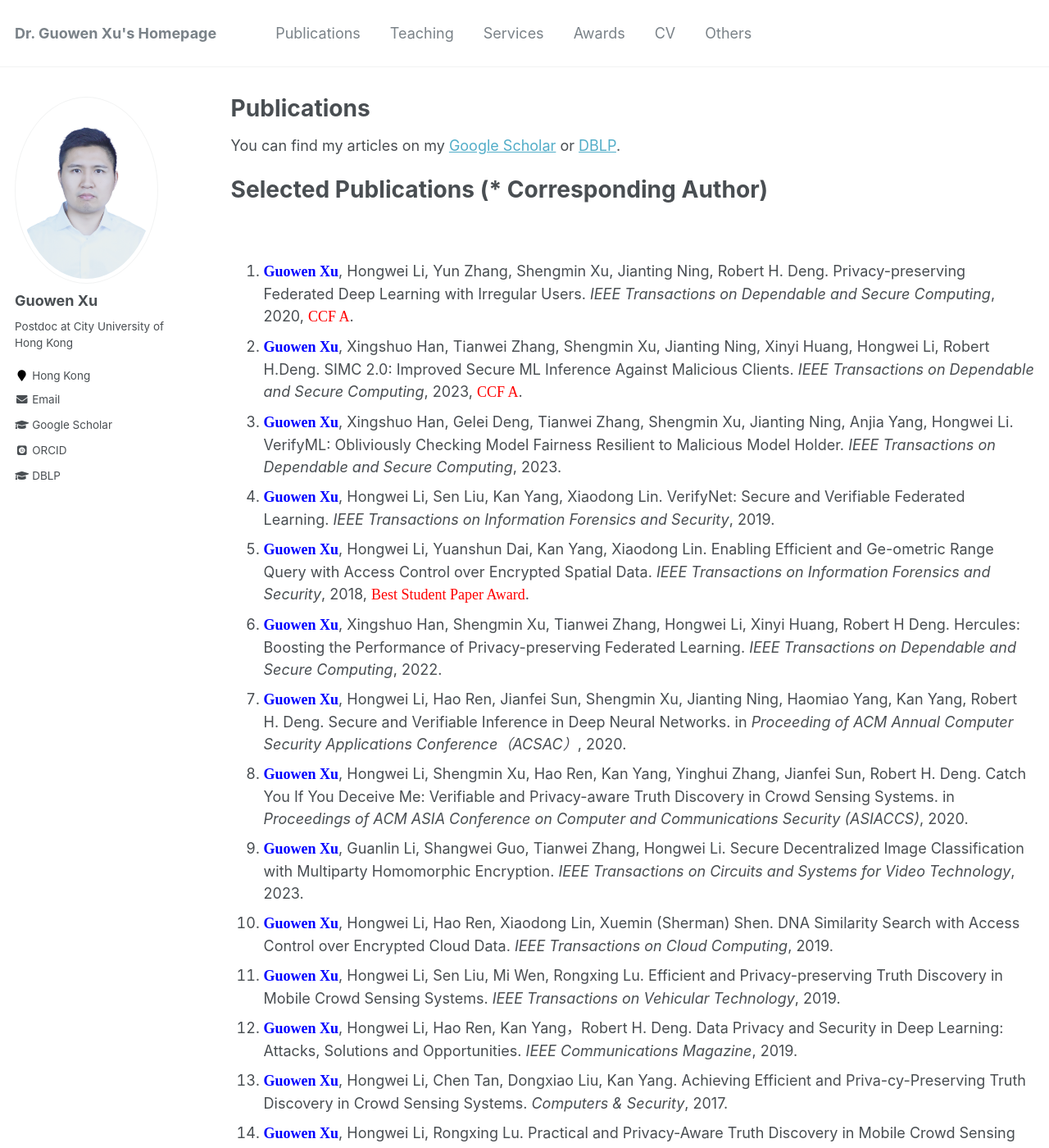
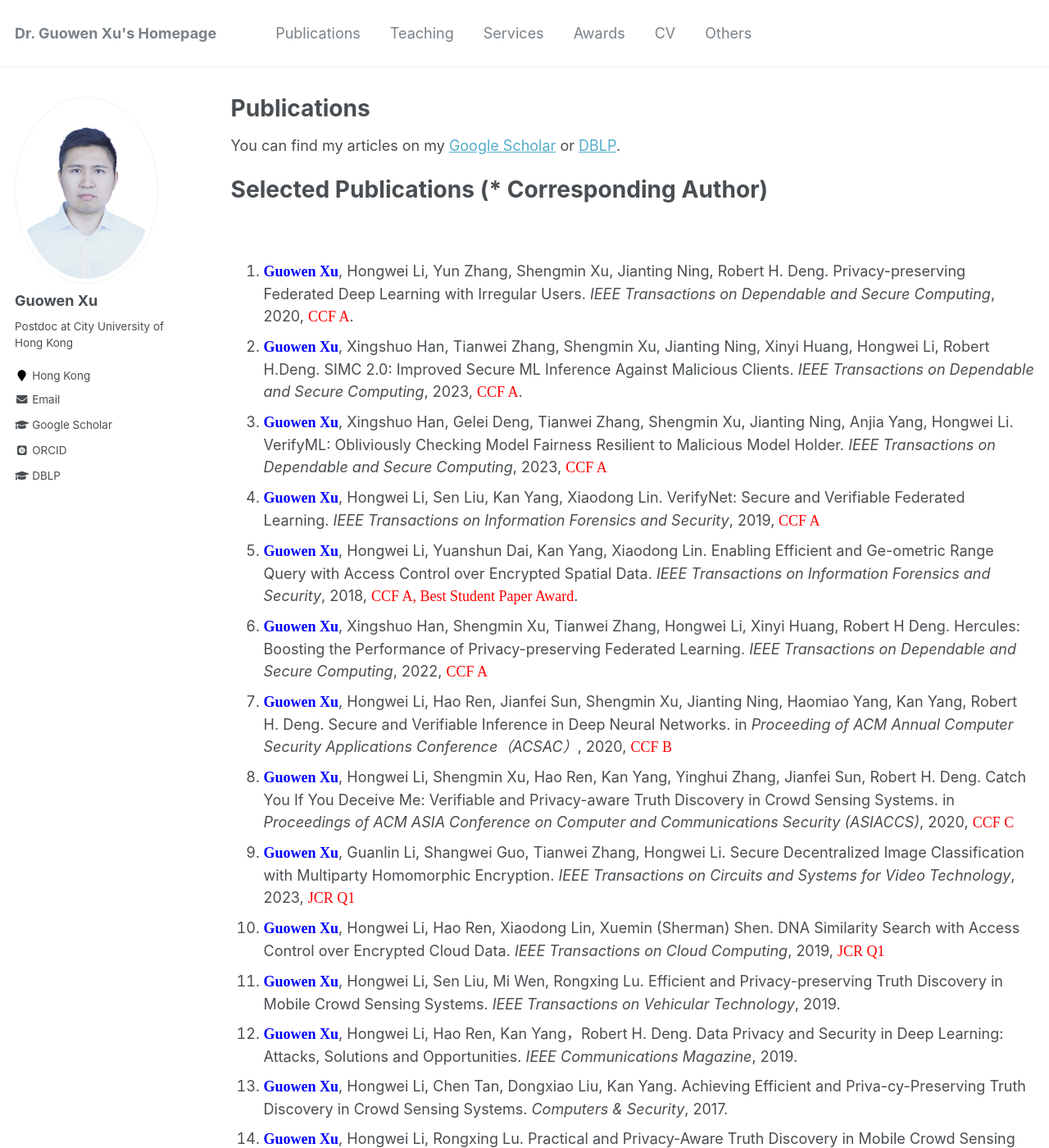
Before and after one commit to Guowen-xu/guowen-xu.github.io, a Jekyll site: the page built from _pages/publications.md, in a window 1280 px wide and 1400 px high. Shown: the whole window at 82% size. Built offline with Jekyll 4.4.1, drawn with Linux system fonts in a browser that asks for light colours; some web fonts are replaced.

Commit message:
Update publications.md

```diff
--- a/_pages/publications.md
+++ b/_pages/publications.md
@@ -16,14 +16,14 @@ You can find my articles on my [Google Scholar](https://scholar.google.com.hk/ci
 
 1. **<font face="Times New Roman" color=blue size=4> Guowen Xu</font>**, Hongwei Li, Yun Zhang, Shengmin Xu, Jianting Ning, Robert H. Deng. Privacy-preserving Federated Deep Learning with Irregular Users. *IEEE Transactions on Dependable and Secure Computing*, 2020, <font face="Times New Roman" color=red size=4> CCF A</font>.
 2. **<font face="Times New Roman" color=blue size=4> Guowen Xu</font>**, Xingshuo Han, Tianwei Zhang, Shengmin Xu, Jianting Ning, Xinyi Huang, Hongwei Li, Robert H.Deng. SIMC 2.0: Improved Secure ML Inference Against Malicious Clients. *IEEE Transactions on Dependable and Secure Computing*, 2023, <font face="Times New Roman" color=red size=4> CCF A</font>.
-3. **<font face="Times New Roman" color=blue size=4> Guowen Xu</font>**, Xingshuo Han, Gelei Deng, Tianwei Zhang, Shengmin Xu, Jianting Ning, Anjia Yang, Hongwei Li. VerifyML: Obliviously Checking Model Fairness Resilient to Malicious Model Holder. *IEEE Transactions on Dependable and Secure Computing*, 2023.
-4. **<font face="Times New Roman" color=blue size=4> Guowen Xu</font>**, Hongwei Li, Sen Liu, Kan Yang, Xiaodong Lin. VerifyNet: Secure and Verifiable Federated Learning. *IEEE Transactions on Information Forensics and Security*, 2019.
-5. **<font face="Times New Roman" color=blue size=4> Guowen Xu</font>**, Hongwei Li, Yuanshun Dai, Kan Yang, Xiaodong Lin. Enabling Efficient and Ge-ometric Range Query with Access Control over Encrypted Spatial Data. *IEEE Transactions on Information Forensics and Security*,  2018, <font face="Times New Roman" color=red size=4> Best Student Paper Award</font>.
-6. **<font face="Times New Roman" color=blue size=4> Guowen Xu</font>**, Xingshuo Han, Shengmin Xu, Tianwei Zhang, Hongwei Li, Xinyi Huang, Robert H Deng. Hercules: Boosting the Performance of Privacy-preserving Federated Learning. *IEEE Transactions on Dependable and Secure Computing*, 2022.
-7. **<font face="Times New Roman" color=blue size=4> Guowen Xu</font>**, Hongwei Li, Hao Ren, Jianfei Sun, Shengmin Xu, Jianting Ning, Haomiao Yang, Kan Yang, Robert H. Deng. Secure and Verifiable Inference in Deep Neural Networks. in *Proceeding of ACM Annual Computer Security Applications Conference（ACSAC）*, 2020.
-8. **<font face="Times New Roman" color=blue size=4> Guowen Xu</font>**, Hongwei Li, Shengmin Xu, Hao Ren, Kan Yang, Yinghui Zhang, Jianfei Sun, Robert H. Deng. Catch You If You Deceive Me: Verifiable and Privacy-aware Truth Discovery in Crowd Sensing Systems. in *Proceedings of ACM ASIA Conference on Computer and Communications Security (ASIACCS)*, 2020.
-9. **<font face="Times New Roman" color=blue size=4> Guowen Xu</font>**, Guanlin Li, Shangwei Guo, Tianwei Zhang, Hongwei Li. Secure Decentralized Image Classification with Multiparty Homomorphic Encryption. *IEEE Transactions on Circuits and Systems for Video Technology*, 2023.
-10. **<font face="Times New Roman" color=blue size=4> Guowen Xu</font>**, Hongwei Li, Hao Ren, Xiaodong Lin, Xuemin (Sherman) Shen. DNA Similarity Search with Access Control over Encrypted Cloud Data. *IEEE Transactions on Cloud Computing*, 2019.
+3. **<font face="Times New Roman" color=blue size=4> Guowen Xu</font>**, Xingshuo Han, Gelei Deng, Tianwei Zhang, Shengmin Xu, Jianting Ning, Anjia Yang, Hongwei Li. VerifyML: Obliviously Checking Model Fairness Resilient to Malicious Model Holder. *IEEE Transactions on Dependable and Secure Computing*, 2023, <font face="Times New Roman" color=red size=4> CCF A</font>
+4. **<font face="Times New Roman" color=blue size=4> Guowen Xu</font>**, Hongwei Li, Sen Liu, Kan Yang, Xiaodong Lin. VerifyNet: Secure and Verifiable Federated Learning. *IEEE Transactions on Information Forensics and Security*, 2019,<font face="Times New Roman" color=red size=4> CCF A</font>
+5. **<font face="Times New Roman" color=blue size=4> Guowen Xu</font>**, Hongwei Li, Yuanshun Dai, Kan Yang, Xiaodong Lin. Enabling Efficient and Ge-ometric Range Query with Access Control over Encrypted Spatial Data. *IEEE Transactions on Information Forensics and Security*,  2018, <font face="Times New Roman" color=red size=4> CCF A, Best Student Paper Award</font>.
+6. **<font face="Times New Roman" color=blue size=4> Guowen Xu</font>**, Xingshuo Han, Shengmin Xu, Tianwei Zhang, Hongwei Li, Xinyi Huang, Robert H Deng. Hercules: Boosting the Performance of Privacy-preserving Federated Learning. *IEEE Transactions on Dependable and Secure Computing*, 2022, <font face="Times New Roman" color=red size=4> CCF A</font>
+7. **<font face="Times New Roman" color=blue size=4> Guowen Xu</font>**, Hongwei Li, Hao Ren, Jianfei Sun, Shengmin Xu, Jianting Ning, Haomiao Yang, Kan Yang, Robert H. Deng. Secure and Verifiable Inference in Deep Neural Networks. in *Proceeding of ACM Annual Computer Security Applications Conference（ACSAC）*, 2020, <font face="Times New Roman" color=red size=4> CCF B</font>
+8. **<font face="Times New Roman" color=blue size=4> Guowen Xu</font>**, Hongwei Li, Shengmin Xu, Hao Ren, Kan Yang, Yinghui Zhang, Jianfei Sun, Robert H. Deng. Catch You If You Deceive Me: Verifiable and Privacy-aware Truth Discovery in Crowd Sensing Systems. in *Proceedings of ACM ASIA Conference on Computer and Communications Security (ASIACCS)*, 2020, <font face="Times New Roman" color=red size=4> CCF C</font>
+9. **<font face="Times New Roman" color=blue size=4> Guowen Xu</font>**, Guanlin Li, Shangwei Guo, Tianwei Zhang, Hongwei Li. Secure Decentralized Image Classification with Multiparty Homomorphic Encryption. *IEEE Transactions on Circuits and Systems for Video Technology*, 2023, <font face="Times New Roman" color=red size=4> JCR Q1</font>
+10. **<font face="Times New Roman" color=blue size=4> Guowen Xu</font>**, Hongwei Li, Hao Ren, Xiaodong Lin, Xuemin (Sherman) Shen. DNA Similarity Search with Access Control over Encrypted Cloud Data. *IEEE Transactions on Cloud Computing*, 2019, <font face="Times New Roman" color=red size=4> JCR Q1 </font>
 11. **<font face="Times New Roman" color=blue size=4> Guowen Xu</font>**, Hongwei Li, Sen Liu, Mi Wen, Rongxing Lu. Efficient and Privacy-preserving Truth Discovery in Mobile Crowd Sensing Systems. *IEEE Transactions on Vehicular Technology*,  2019.
 12. **<font face="Times New Roman" color=blue size=4> Guowen Xu</font>**, Hongwei Li, Hao Ren, Kan Yang，Robert H. Deng. Data Privacy and Security in Deep Learning: Attacks, Solutions and Opportunities. *IEEE Communications Magazine*, 2019.
 13. **<font face="Times New Roman" color=blue size=4> Guowen Xu</font>**, Hongwei Li, Chen Tan, Dongxiao Liu, Kan Yang. Achieving Efficient and Priva-cy-Preserving Truth Discovery in Crowd Sensing Systems. *Computers & Security*, 2017.
```
